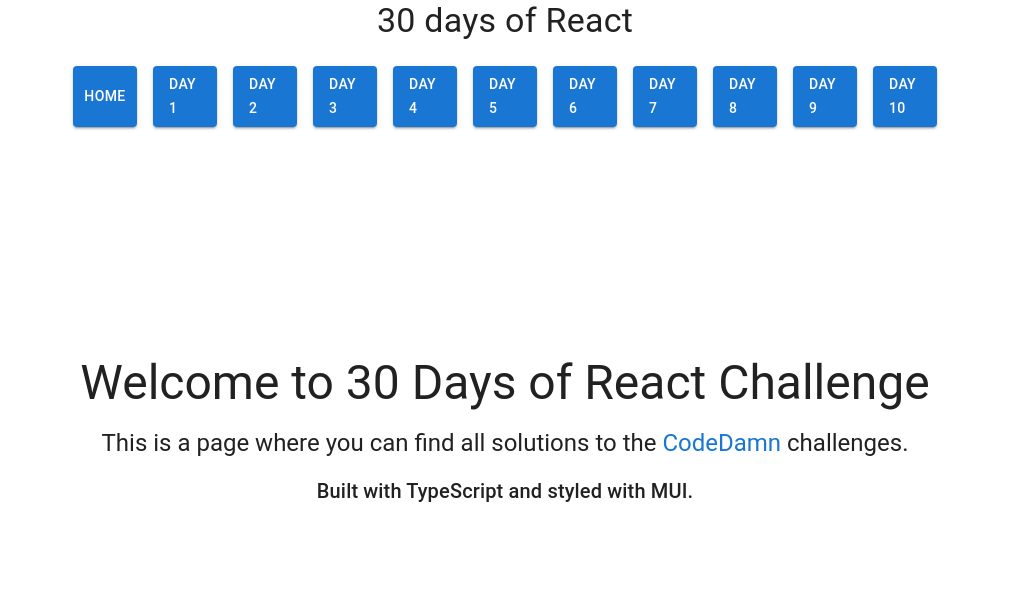
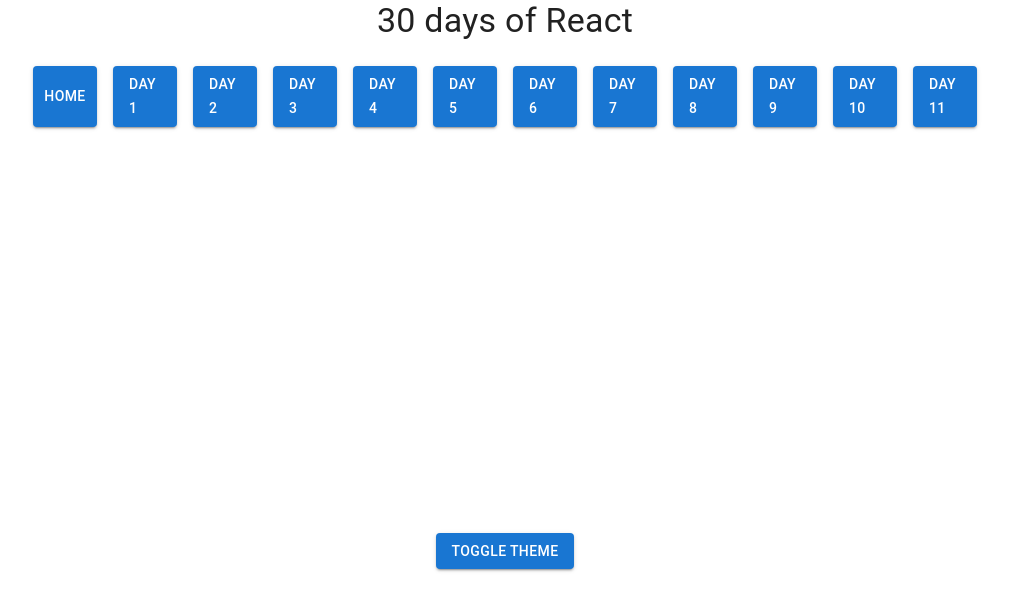
Before and after one commit to Cema2019/codedamn-challenge-30-days-of-react, a React (Vite) app: page /use-theme in a window 1280 px wide. Before the commit this address led to /. Shown: the top 610 px of the page, without its empty margins (135-1144 px from the left). Built offline with nearby package versions, Linux system fonts and the light colour scheme.

Commit message:
Add UseTheme component

```diff
--- /dev/null
+++ b/components/UseTheme.tsx
@@ -0,0 +1,38 @@
+import React, { useState } from 'react';
+import { Button, Container } from '@mui/material';
+
+export const useTheme = () => {
+  const [theme, setTheme] = useState<'light' | 'dark'>('light');
+
+  const toggleTheme = () => {
+    setTheme((prevTheme) => (prevTheme === 'light' ? 'dark' : 'light'));
+  };
+
+  return { theme, toggleTheme };
+};
+
+const App: React.FC = () => {
+  const { theme, toggleTheme } = useTheme();
+
+  return (
+    <>
+      <Container
+        sx={{
+          minHeight: '100vh',
+          display: 'flex',
+          justifyContent: 'center',
+          alignItems: 'center',
+          backgroundColor: theme === 'light' ? 'white' : 'black',
+          color: theme === 'light' ? 'black' : 'white',
+          transition: 'background-color 0.3s ease-in',
+        }}
+      >
+        <Button variant="contained" onClick={toggleTheme}>
+          Toggle Theme
+        </Button>
+      </Container>
+    </>
+  );
+};
+
+export default App;
--- a/routes/routeConfig.tsx
+++ b/routes/routeConfig.tsx
@@ -10,7 +10,7 @@ import MultiplicationTable from "../components/MultiplicationTable";
 import HoverCounter from "../components/HoverCounter";
 import ToggleSwitch from "../components/ToggleSwitch";
 import DaysUntilElement from "../components/DaysUntilElement";
-
+import UseTheme from "../components/UseTheme";
 
 export const routeConfig = [
   { path: "/", element: <HomePage />, label: "Home"  },
@@ -24,4 +24,5 @@ export const routeConfig = [
   { path: "/hover-counter", element: <HoverCounter />, label: "Day 8"  },
   { path: "/toggle-switch", element: <ToggleSwitch />, label: "Day 9"  },
   { path: "/days-until-element", element: <DaysUntilElement />, label: "Day 10"  },
+  { path: "/use-theme", element: <UseTheme />, label: "Day 11"  },
 ];
```
